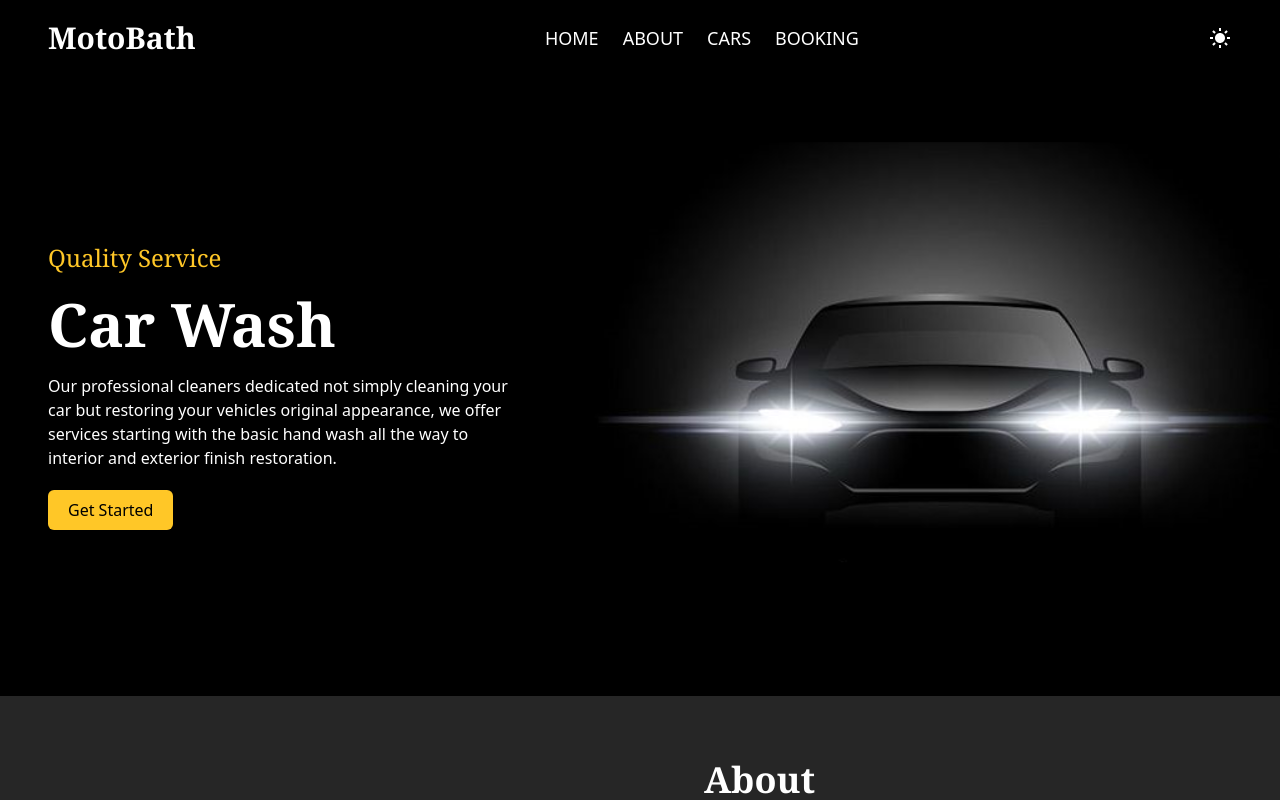
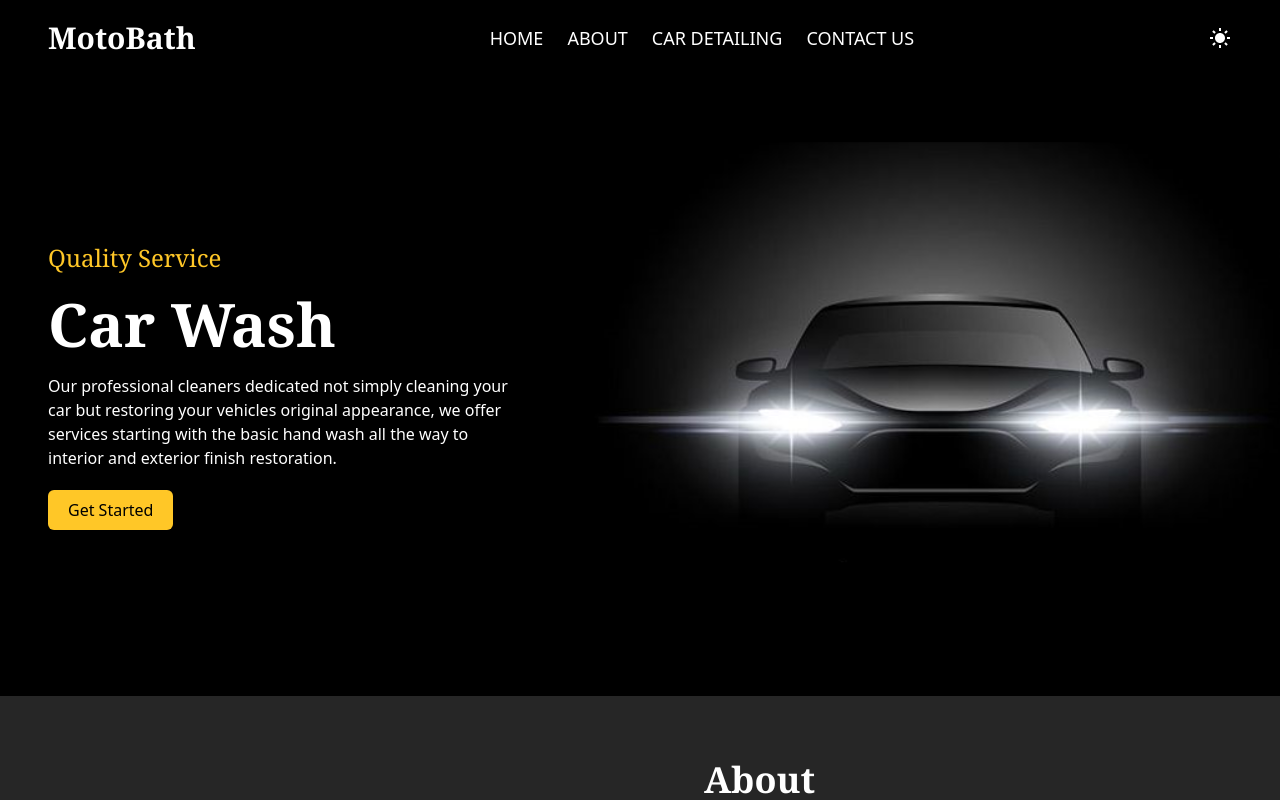
Before and after one commit to saimfaisal/Moto, a React (Vite) app: page / in a window 1280 px wide. Shown: the top 800 px of the page. Built offline with nearby package versions, Linux system fonts and the light colour scheme.

Commit message:
add buttons

```diff
--- a/src/App.jsx
+++ b/src/App.jsx
@@ -11,6 +11,7 @@ import Contact from "./components/Contact/Contact.jsx"
 import AOS from "aos";
 import "aos/dist/aos.css";
 //
+
 
 
 
--- a/src/components/Contact/Contact.jsx
+++ b/src/components/Contact/Contact.jsx
@@ -103,6 +103,10 @@ export default function Contact() {
               </form>
             </div>
           </div>
+<div>
+  {/* <iframe src="https://www.google.com/maps/embed?pb=!1m18!1m12!1m3!1d54388.13041148471!2d74.3473152!3d31.571968000000005!2m3!1f0!2f0!3f0!3m2!1i1024!2i768!4f13.1!3m3!1m2!1s0x391905aa15654d4b%3A0x3c163575197cfdc4!2scmh%20lahore!5e0!3m2!1sen!2s!4v1750765451042!5m2!1sen!2s" width="600" height="450"  allowFullScreen  loading="lazy" referrerPolicy="no-referrer-when-downgrade"></iframe> */}
+</div>
+
         </div>
       </section>
     </div>
--- a/src/components/Navbar/Navbar.jsx
+++ b/src/components/Navbar/Navbar.jsx
@@ -13,15 +13,17 @@ const Navlink =[
     },
      {
         id : "3",
-        name: "CARS",
-        link:"/#cars"
+        name: "CAR DETAILING",
+        link:"/#cardetail"
     },
      {
-        id : "1",
-        name: "BOOKING  ",
-        link:"/#booking"
+        id : "4",
+        name: "CONTACT US  ",
+        link:"/#contactus"
     },
 ]
+
+
 function Navbar({theme,setTheme}) {
   return (
     <nav className='shadow-md bg-white
```
